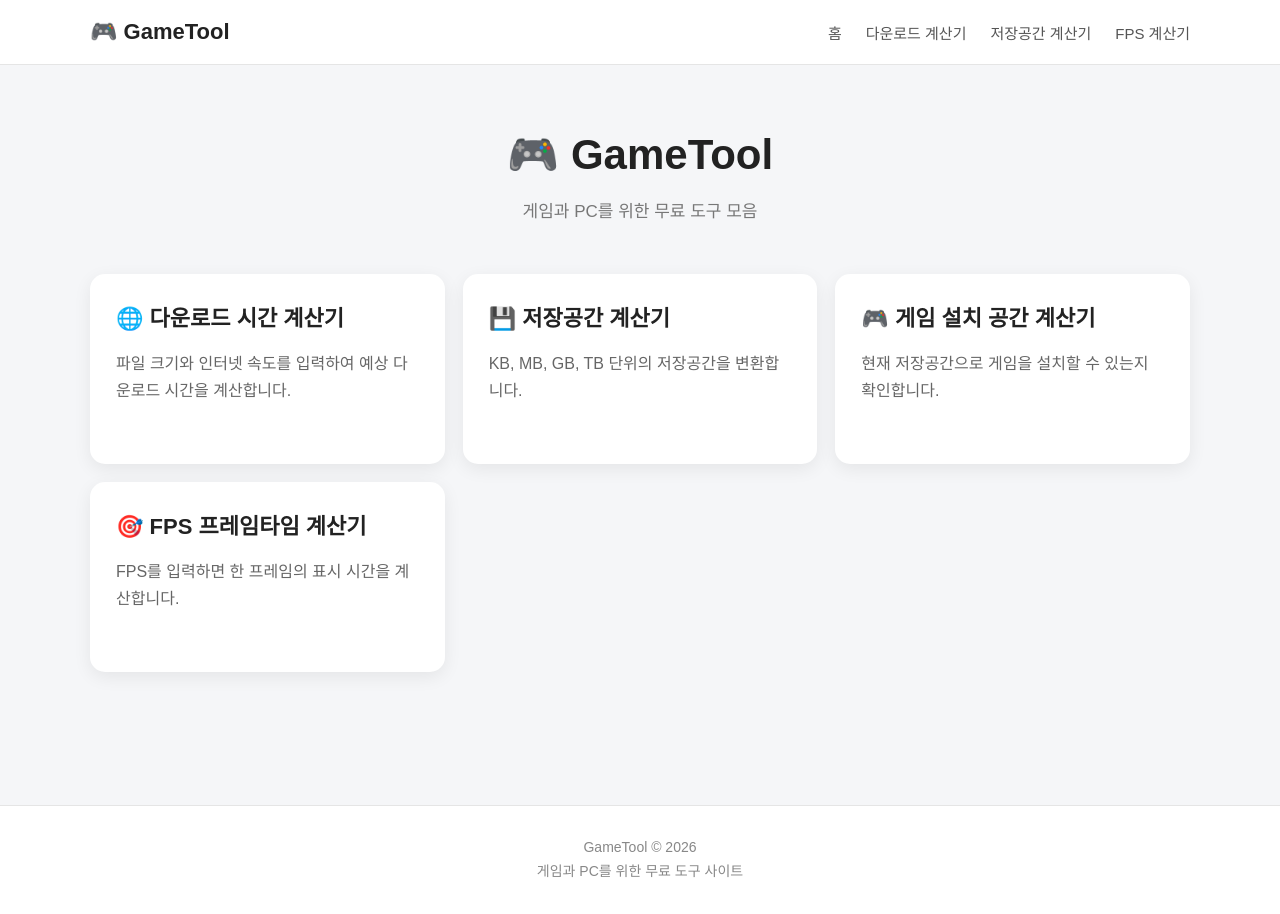
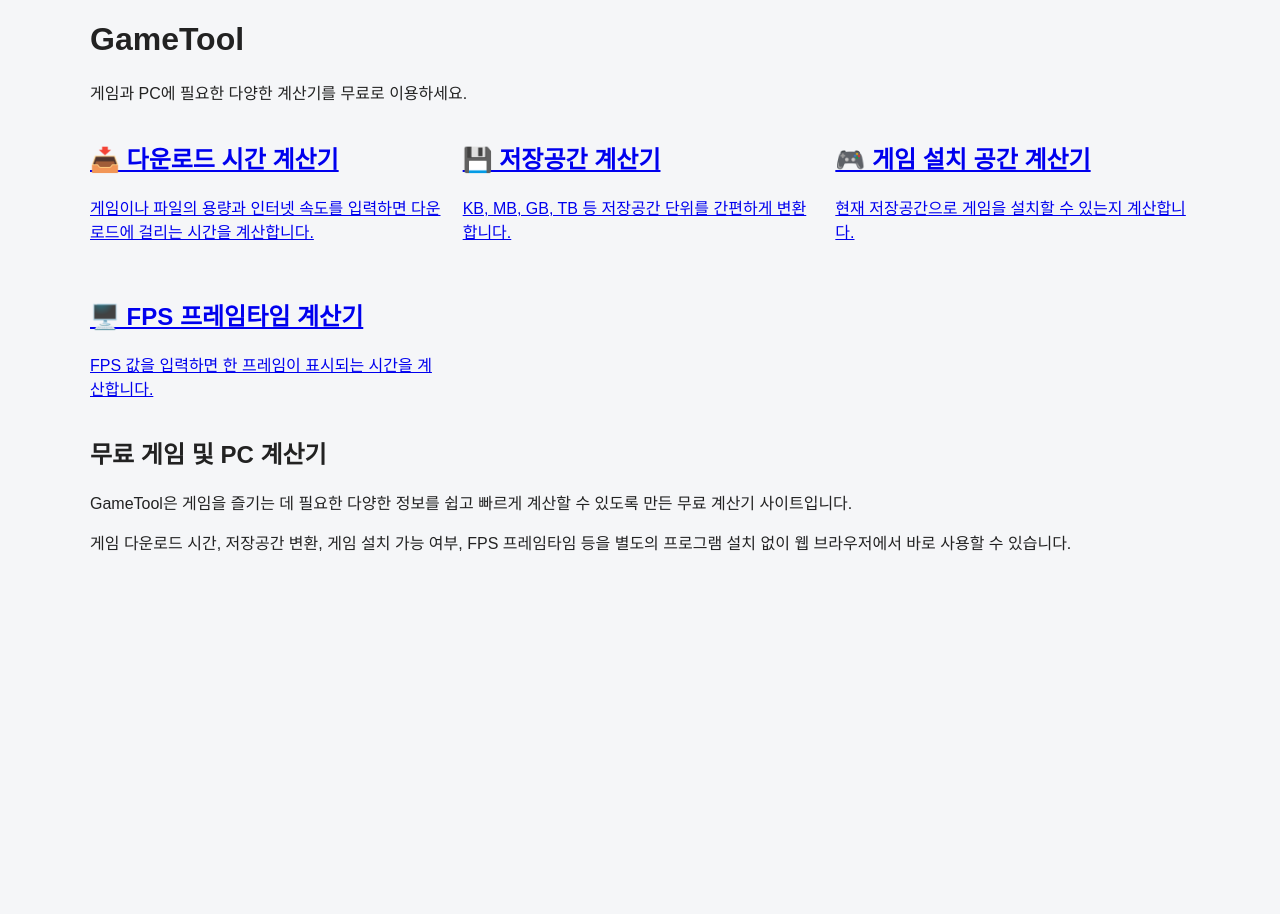
Before and after one commit to shadysun811/Gametool, a Flask app: page / in a window 1280 px wide. After the commit the page ends 551 px from the top, so only its background shows below. Run offline with Flask 3, Linux system fonts and the light colour scheme.

Commit message:
Enhance SEO and update page content in index.html
Updated the title and description meta tags for clarity. Added keywords and improved content for better SEO and user understanding.

```diff
--- a/templates/index.html
+++ b/templates/index.html
@@ -1,185 +1,84 @@
 <!DOCTYPE html>
 <html lang="ko">
-
 <head>
-
     <meta charset="UTF-8">
 
-    <meta
-        name="viewport"
-        content="width=device-width, initial-scale=1.0"
-    >
+    <meta name="viewport" content="width=device-width, initial-scale=1.0">
 
-    <title>GameTool - 게임 & PC 무료 도구</title>
+    <title>GameTool - 게임 및 PC 계산기</title>
 
-    <meta
-        name="description"
-        content="게임과 PC에 필요한 다양한 무료 계산기와 도구를 제공합니다."
-    >
+    <meta name="description"
+          content="GameTool은 다운로드 시간, 저장공간, 게임 설치 용량, FPS 프레임타임을 간편하게 계산할 수 있는 무료 게임 및 PC 계산기 사이트입니다.">
 
-    <link
-        rel="stylesheet"
-        href="{{ url_for('static', filename='style.css') }}"
-    >
+    <meta name="keywords"
+          content="다운로드 시간 계산기, 게임 다운로드 시간, 저장공간 계산기, 게임 설치 용량 계산기, FPS 계산기, 프레임타임 계산기, PC 계산기">
 
+    <meta name="robots" content="index, follow">
+
+    <link rel="stylesheet" href="{{ url_for('static', filename='style.css') }}">
 </head>
 
 <body>
 
+    <div class="container">
 
-    <!-- 상단 메뉴 -->
+        <h1>GameTool</h1>
 
-    <nav class="navbar">
+        <p class="subtitle">
+            게임과 PC에 필요한 다양한 계산기를 무료로 이용하세요.
+        </p>
 
-        <div class="navbar-inner">
+        <div class="tools">
 
-            <a href="/" class="logo">
-                🎮 GameTool
+            <a href="/download" class="tool">
+                <h2>📥 다운로드 시간 계산기</h2>
+                <p>
+                    게임이나 파일의 용량과 인터넷 속도를 입력하면
+                    다운로드에 걸리는 시간을 계산합니다.
+                </p>
             </a>
 
-            <div class="nav-menu">
+            <a href="/storage" class="tool">
+                <h2>💾 저장공간 계산기</h2>
+                <p>
+                    KB, MB, GB, TB 등 저장공간 단위를 간편하게 변환합니다.
+                </p>
+            </a>
 
-                <a href="/">
-                    홈
-                </a>
+            <a href="/game-storage" class="tool">
+                <h2>🎮 게임 설치 공간 계산기</h2>
+                <p>
+                    현재 저장공간으로 게임을 설치할 수 있는지 계산합니다.
+                </p>
+            </a>
 
-                <a href="/download">
-                    다운로드 계산기
-                </a>
-
-                <a href="/storage">
-                    저장공간 계산기
-                </a>
-
-                <a href="/fps">
-                    FPS 계산기
-                </a>
-
-            </div>
+            <a href="/fps" class="tool">
+                <h2>🖥️ FPS 프레임타임 계산기</h2>
+                <p>
+                    FPS 값을 입력하면 한 프레임이 표시되는 시간을 계산합니다.
+                </p>
+            </a>
 
         </div>
 
-    </nav>
+        <section class="description">
 
+            <h2>무료 게임 및 PC 계산기</h2>
 
-    <!-- 메인 -->
+            <p>
+                GameTool은 게임을 즐기는 데 필요한 다양한 정보를
+                쉽고 빠르게 계산할 수 있도록 만든 무료 계산기 사이트입니다.
+            </p>
 
-    <main>
+            <p>
+                게임 다운로드 시간, 저장공간 변환,
+                게임 설치 가능 여부, FPS 프레임타임 등을
+                별도의 프로그램 설치 없이 웹 브라우저에서 바로 사용할 수 있습니다.
+            </p>
 
-        <div class="container">
+        </section>
 
-            <div class="header">
-
-                <h1>
-                    🎮 GameTool
-                </h1>
-
-                <p>
-                    게임과 PC를 위한 무료 도구 모음
-                </p>
-
-            </div>
-
-
-            <div class="tools">
-
-
-                <!-- 다운로드 -->
-
-                <a
-                    href="/download"
-                    class="tool-card"
-                >
-
-                    <h2>
-                        🌐 다운로드 시간 계산기
-                    </h2>
-
-                    <p>
-                        파일 크기와 인터넷 속도를 입력하여
-                        예상 다운로드 시간을 계산합니다.
-                    </p>
-
-                </a>
-
-
-                <!-- 저장공간 -->
-
-                <a
-                    href="/storage"
-                    class="tool-card"
-                >
-
-                    <h2>
-                        💾 저장공간 계산기
-                    </h2>
-
-                    <p>
-                        KB, MB, GB, TB 단위의
-                        저장공간을 변환합니다.
-                    </p>
-
-                </a>
-
-
-                <!-- 게임 설치 공간 -->
-
-                <a
-                    href="/game-storage"
-                    class="tool-card"
-                >
-
-                    <h2>
-                        🎮 게임 설치 공간 계산기
-                    </h2>
-
-                    <p>
-                        현재 저장공간으로 게임을
-                        설치할 수 있는지 확인합니다.
-                    </p>
-
-                </a>
-
-
-                <!-- FPS -->
-
-                <a
-                    href="/fps"
-                    class="tool-card"
-                >
-
-                    <h2>
-                        🎯 FPS 프레임타임 계산기
-                    </h2>
-
-                    <p>
-                        FPS를 입력하면 한 프레임의
-                        표시 시간을 계산합니다.
-                    </p>
-
-                </a>
-
-
-            </div>
-
-        </div>
-
-    </main>
-
-
-    <!-- 푸터 -->
-
-    <footer class="footer">
-
-        GameTool © 2026
-
-        <br>
-
-        게임과 PC를 위한 무료 도구 사이트
-
-    </footer>
-
+    </div>
 
 </body>
-
 </html>
```
